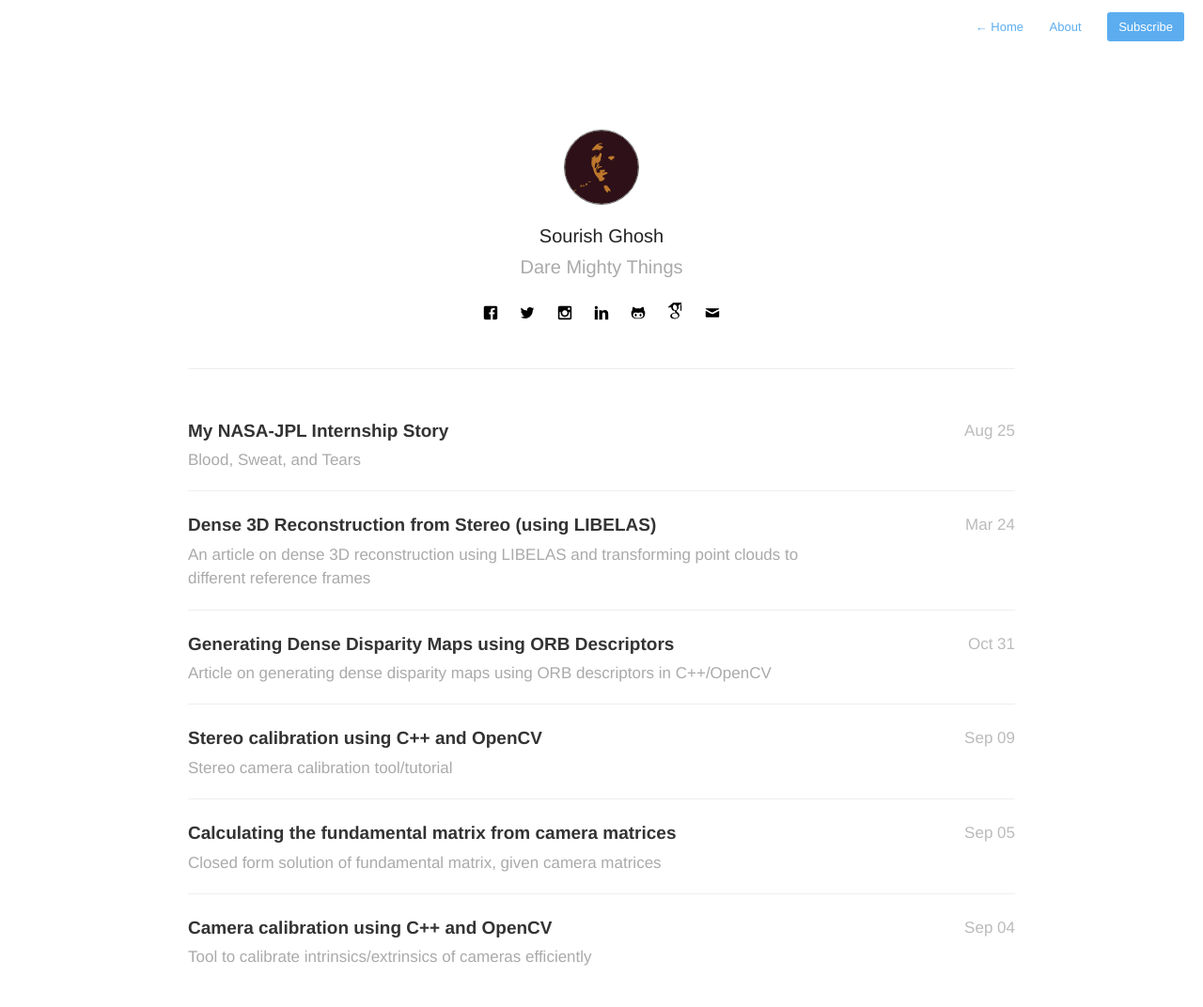
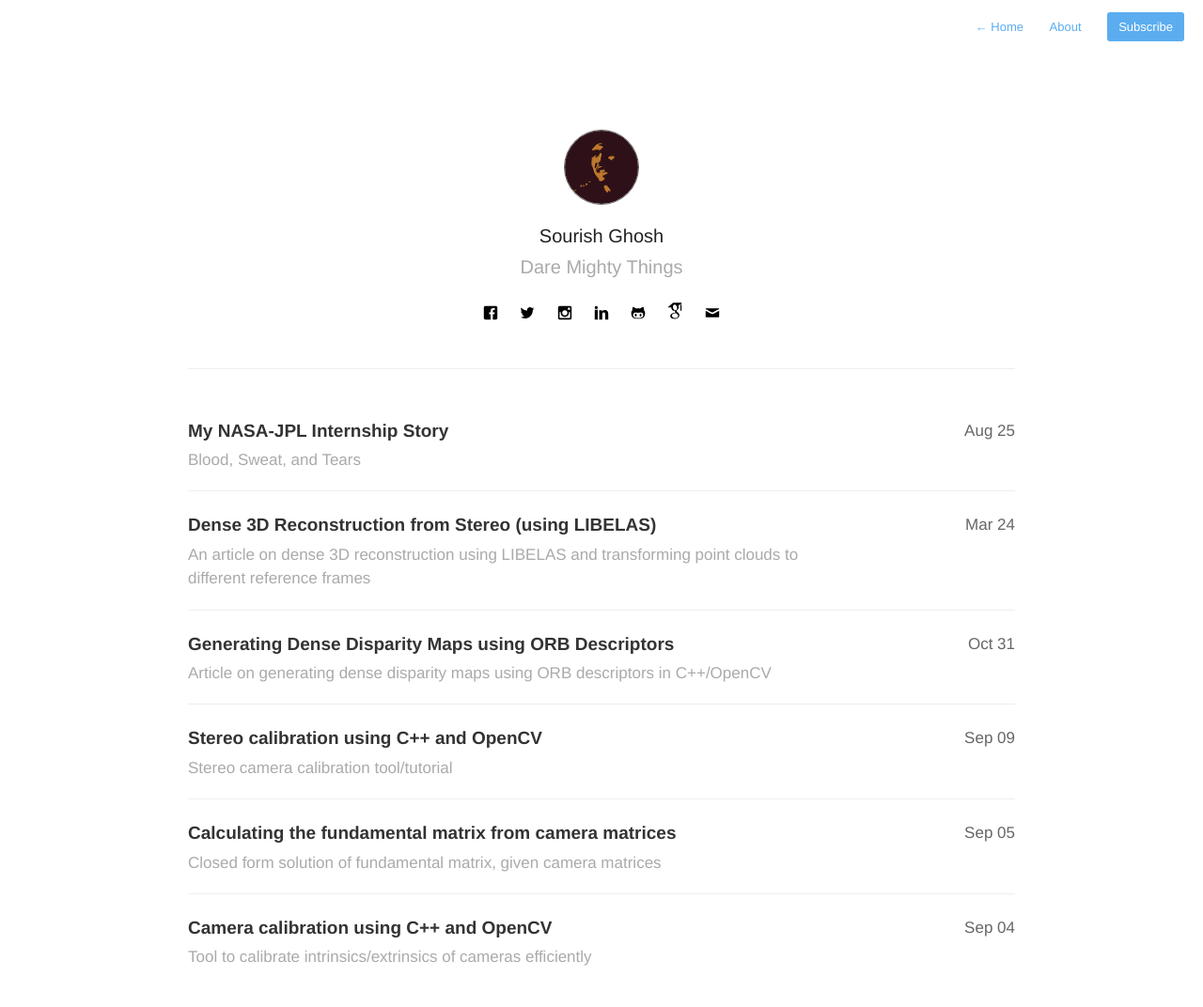
Before and after one commit to sourishg/sourishg.github.io, a Jekyll site: the page built from index.html, in a window 1280 px wide. Shown: the whole page at 94% size. Built offline with Jekyll 4.4.1, drawn with Linux system fonts in a browser that asks for light colours; nearby versions of some CDN libraries; the list of posts is cut into pages by our own code.

```diff
--- a/assets/css/style.css
+++ b/assets/css/style.css
@@ -406,7 +406,7 @@
 	position: relative;
 	top: 1px;
 	font: 300 17px/1.8 "Helvetica Neue",helvetica,Arial,sans-serif;
-	color: #bbb;
+	color: #666;
 }
 
 #post-list-footer {
@@ -579,7 +579,7 @@
 	position: relative;
 	top: 1px;
 	font: 300 17px/1.7 "Helvetica Neue",helvetica,Arial,sans-serif;
-	color: #bbb;
+	color: #666;
 }
 
 #archive-list li a:hover,#archive-list li:hover .dates {
```
Also changed, not shown: assets/images/avatar_2x.png.
